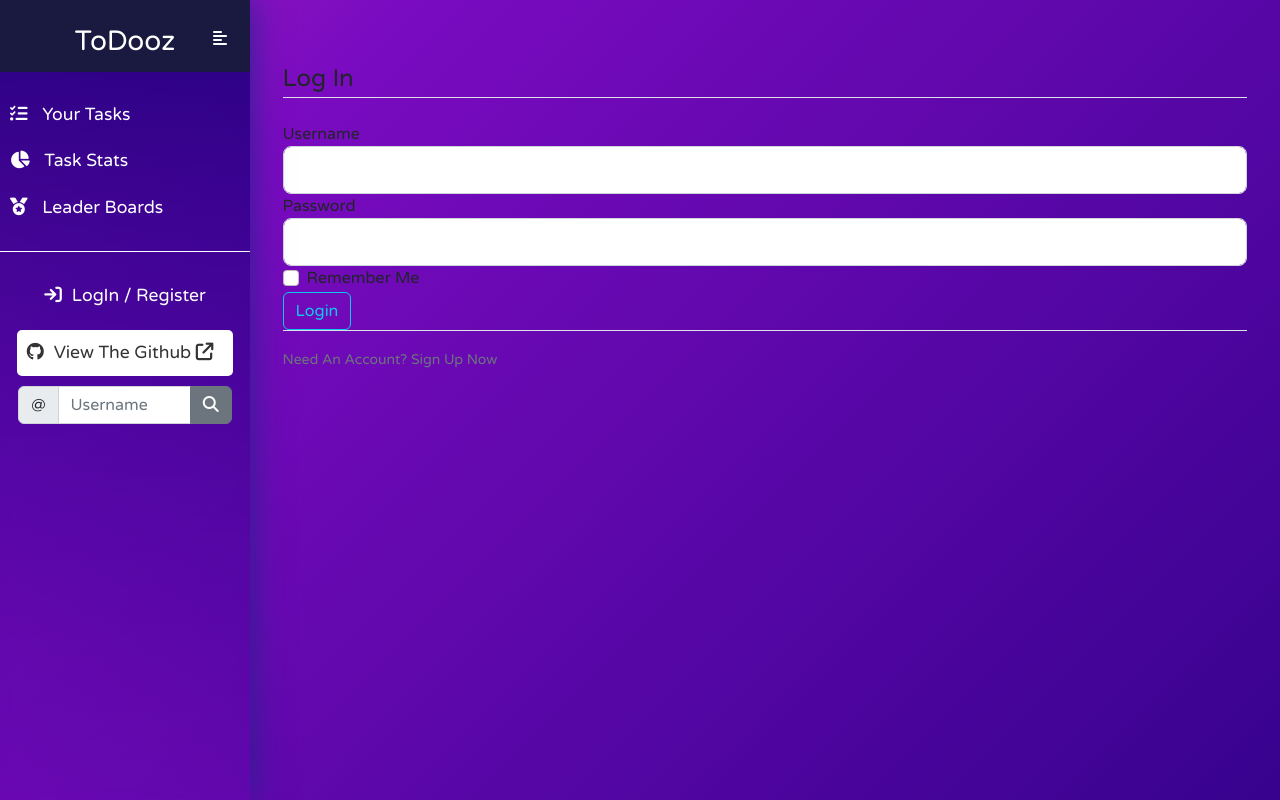
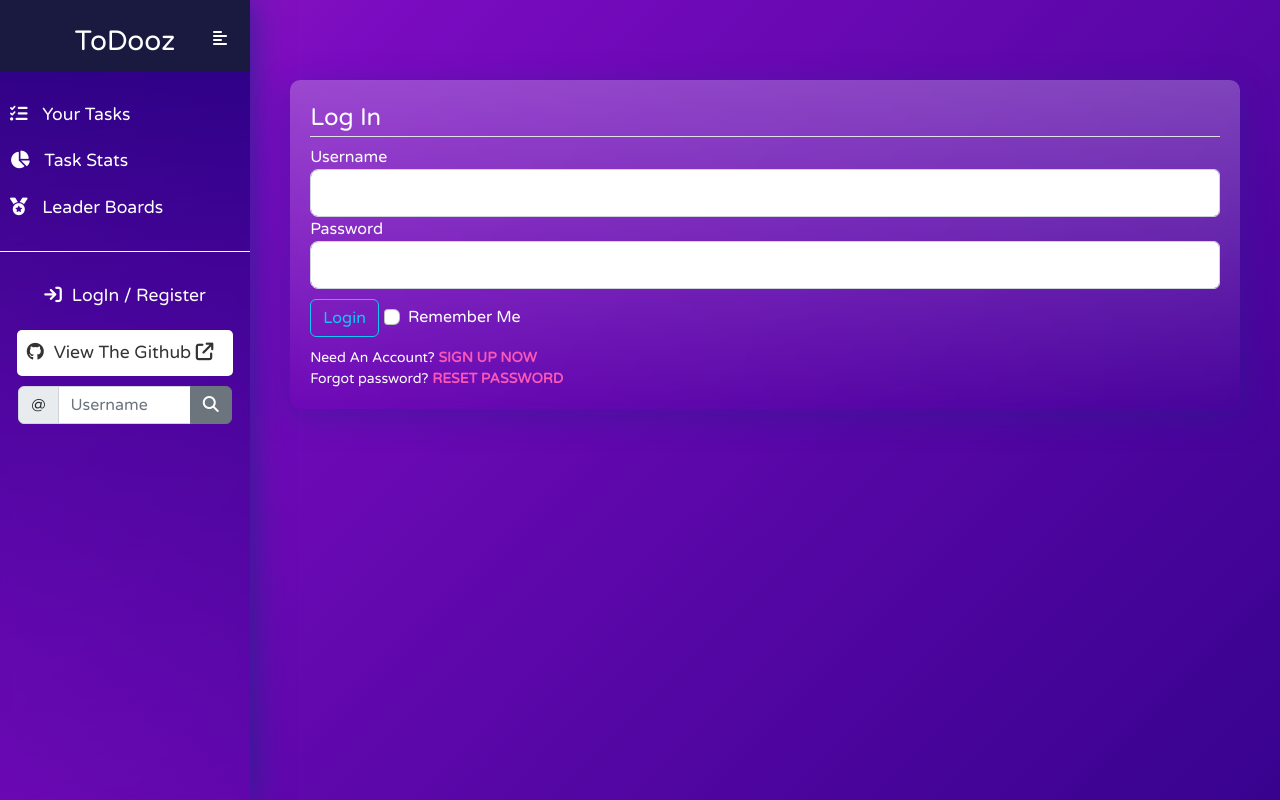
Before and after one commit to MScheiterle/Capstone-Project, a Flask app: page /login in a window 1280 px wide. Run offline with Flask 2, Linux system fonts and the light colour scheme; some libraries are stand-ins or nearby versions.

Commit message:
Bettered account/registration/reset password page

```diff
--- a/routes/main/routes.py
+++ b/routes/main/routes.py
@@ -40,7 +40,8 @@ def login():
 @main.route("/logout", methods=["GET", "POST"])
 def logout():
     if not current_user.is_authenticated:
-        return redirect(url_for("main.homepage"))
+        flash("You need to be logged in to view this page", "warning")
+        return redirect(url_for("main.login"))
     logout_user()
     return redirect(url_for("main.homepage"))
 
@@ -68,8 +69,8 @@ def register():
 
 @main.route("/reset_password", methods=['GET', 'POST'])
 def reset_request():
-    if not current_user.is_authenticated:
-        return redirect(url_for("main.homepage"))
+    if current_user.is_authenticated:
+        return redirect(url_for("main.account"))
     form = RequestResetForm()
     if form.validate_on_submit():
         user = User.query.filter_by(email=form.email.data).first()
@@ -81,8 +82,8 @@ def reset_request():
 
 @main.route("/reset_password/<token>", methods=['GET', 'POST'])
 def reset_token(token):
-    if not current_user.is_authenticated:
-        return redirect(url_for("main.homepage"))
+    if current_user.is_authenticated:
+        return redirect(url_for("main.account"))
     user = User.verify_reset_token(token)
     if user is None:
         flash('That is an invalid or expired token', 'warning')
@@ -102,7 +103,9 @@ def reset_token(token):
 @main.route("/account", methods=["GET", "POST"])
 def account():
     if not current_user.is_authenticated:
+        flash("You need to be logged in to view this page", "warning")
         return redirect(url_for("main.login"))
+    flash("Test flash", "success")
     form = UpdateAccountInfoForm()
     refresh_flag = False
     if form.validate_on_submit():
--- a/static/css/main.css
+++ b/static/css/main.css
@@ -283,6 +283,21 @@ a[aria-expanded="true"]::before {
     CONTENT STYLE
 ----------------------------------------------------- */
 
+.login-bottom {
+  display: flex;
+  padding-top: 10px;
+  flex-direction: column;
+}
+
+.login-bottom .form-check{
+  margin-left: 5px;
+}
+
+small span {
+  font-weight: bold;
+  color: var(--quaternary-color);
+}
+
 .bg-light {
   min-height: 70px;
   height: 9vh;
@@ -321,7 +336,7 @@ div.account-header {
   -webkit-border-radius: 50%;
 }
 
-form > fieldset div.section {
+form > fieldset .section {
   box-shadow: 0 8px 32px 0 rgba(31, 38, 135, 0.37);
   backdrop-filter: blur(5px);
   -webkit-backdrop-filter: blur(5px);
@@ -331,7 +346,7 @@ form > fieldset div.section {
   margin: 2%;
 }
 
-form > fieldset div.section > legend {
+form > fieldset .section > legend {
   border-bottom: 1px solid white;
 }
 
--- a/templates/login.html
+++ b/templates/login.html
@@ -1,14 +1,10 @@
-{% extends "layout.html" %}
-{% block content %}
-  <body>
-    <main role="main" class="container">
-      <div class="row">
-        <div class="col-md-12">
-          <div class="content-section">
+{% extends "layout.html" %} {% block content %}
+
 <form method="POST" action="">
   {{ form.hidden_tag() }}
   <fieldset class="form-group">
-                <legend class="border-bottom mb-4">Log In</legend>
+    <div class="section public-info-section">
+      <legend class="border-bottom mb-2">Log In</legend>
       <div class="form-group">
         {{ form.username.label(class="form-control-label") }} {% if
         form.username.errors %} {{ form.username(class="form-control
@@ -18,8 +14,8 @@
           <span>{{ error }}</span>
           {% endfor %}
         </div>
-                  {% else %} {{ form.username(class="form-control form-control-lg")
-                  }} {% endif %}
+        {% else %} {{ form.username(class="form-control form-control-lg") }} {%
+        endif %}
       </div>
       <div class="form-group">
         {{ form.password.label(class="form-control-label") }} {% if
@@ -30,30 +26,35 @@
           <span>{{ error }}</span>
           {% endfor %}
         </div>
-                  {% else %} {{ form.password(class="form-control
-                  form-control-lg") }} {% endif %}
+        {% else %} {{ form.password(class="form-control form-control-lg") }} {%
+        endif %}
+      </div>
+      <div class="login-bottom">
+        <div style="display: flex; align-items: center">
+          <div class="form-group">
+            {{ form.submit(class="btn btn-outline-info") }}
           </div>
           <div class="form-check">
             {{ form.remember(class="form-check-input") }} {{
             form.remember.label(class="form-check-label") }}
           </div>
-              </fieldset>
-              <div class="form-group">
-                {{ form.submit(class="btn btn-outline-info") }}
         </div>
-            </form>
-          </div>
-          <div class="border-top pt-3">
-            <small class="text-muted">
+        <div style="display: flex; padding-top: 10px; flex-direction: column">
+          <small>
             Need An Account?
-              <a class="ml-2" href="{{ url_for('main.register') }}"
-                >Sign Up Now</a
+            <a class="ml-2 unset" href="{{ url_for('main.register') }}"
+              ><span>SIGN UP NOW</span></a
+            >
+          </small>
+          <small>
+            Forgot password?
+            <a class="ml-2 unset" href="{{ url_for('main.reset_request') }}"
+              ><span>RESET PASSWORD</span></a
             >
           </small>
         </div>
       </div>
     </div>
-    </main>
-  </body>
-</html>
+  </fieldset>
+</form>
 {% endblock %}
```
Also changed, not shown: templates/register.html (+21 -29 lines), templates/reset_request.html (added, +25 -0 lines). Lines whose indentation alone changed are shown as unchanged.
